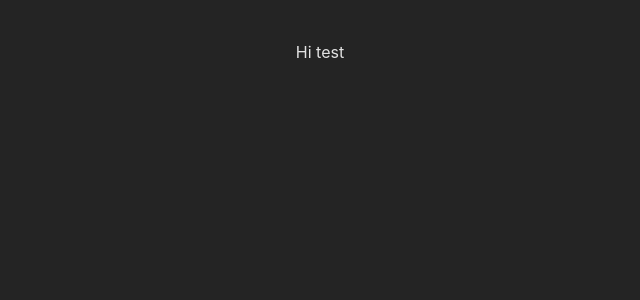
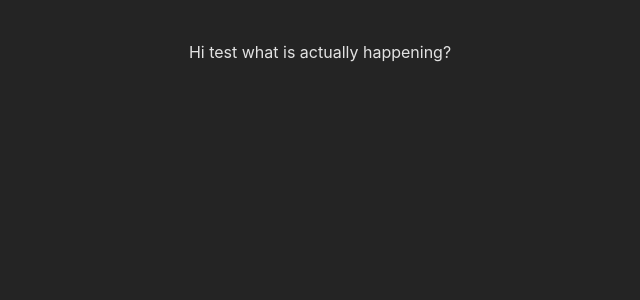
Before and after one commit to RStrozier/complicated-kyle, a React (Vite) app: page / in a window 1280 px wide. Shown: the top 300 px of the page, without its empty margins (320-960 px from the left). Built offline with nearby package versions, Linux system fonts and the light colour scheme.

Commit message:
second push

```diff
--- a/src/App.tsx
+++ b/src/App.tsx
@@ -1,11 +1,10 @@
 import './App.css'
+import Homepage from './pages/Homepage'
 
 function App() {
-
-
   return (
     <>
-   <div className="div">Hi test</div>
+    <Homepage />
     </>
   )
 }
--- /dev/null
+++ b/src/pages/Homepage.tsx
@@ -0,0 +1,10 @@
+
+const Homepage = () => {
+  return (
+    <>
+     <div className="div">Hi test what is actually happening?</div>
+    </>
+  )
+}
+
+export default Homepage
```
